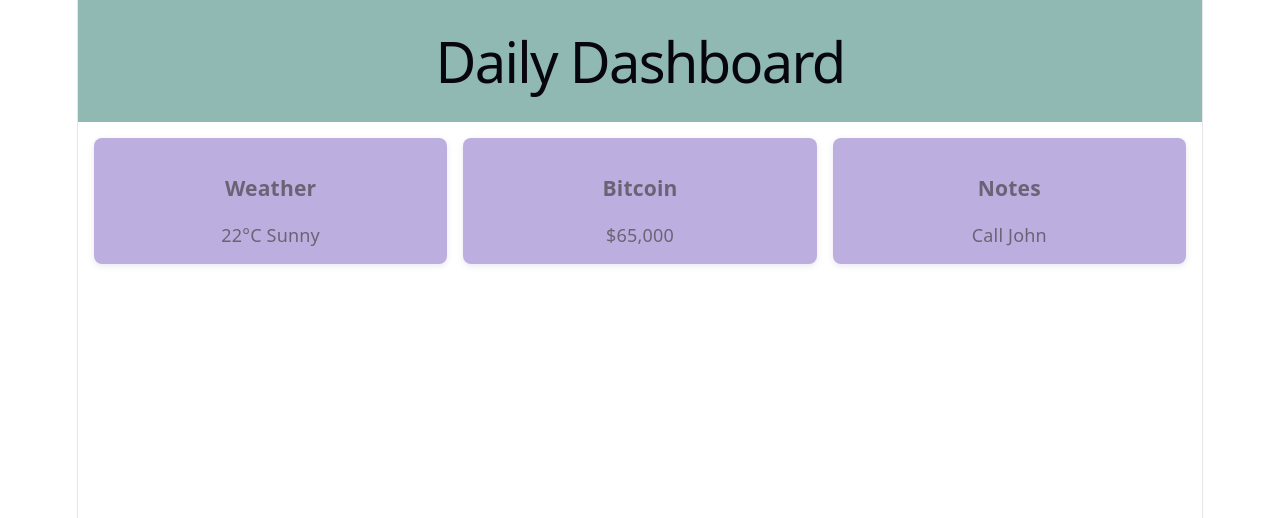
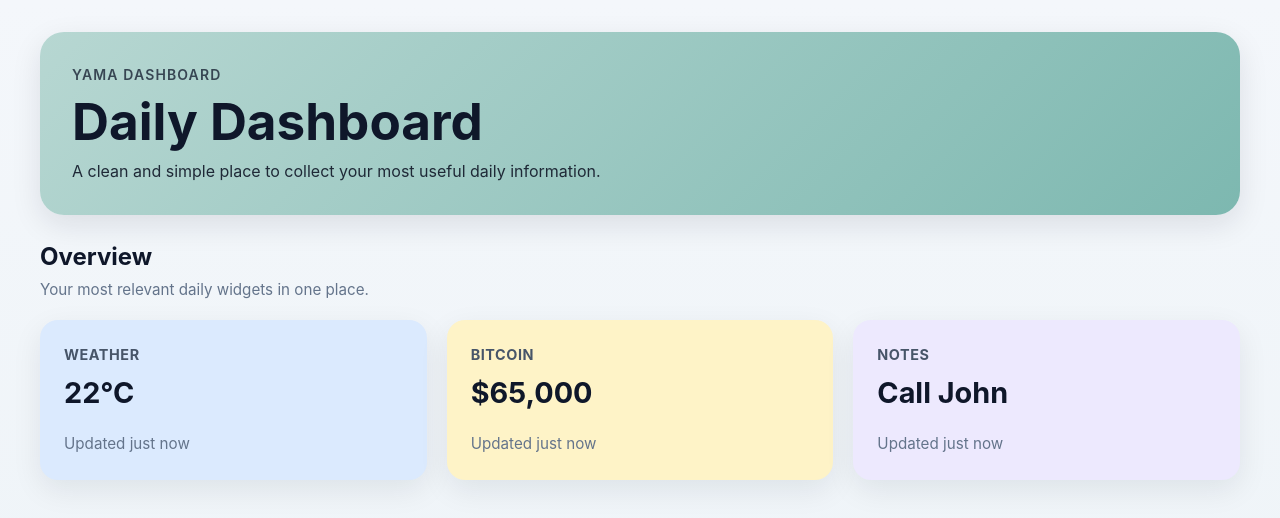
Before and after one commit to richfortune/dashboard-web, a React (Vite) app in the folder src/frontend/dashboard-web/: page / in a window 1280 px wide. Shown: the top 518 px of the page. Built offline with nearby package versions, Linux system fonts and the light colour scheme.

Commit message:
Improve dashboard UI layout

```diff
--- a/src/frontend/dashboard-web/src/components/dashboard/DashboardCard.tsx
+++ b/src/frontend/dashboard-web/src/components/dashboard/DashboardCard.tsx
@@ -1,21 +1,59 @@
 type Props = {
     title: string;
     value: string;
+    backgroundColor?: string;
 };
 
-function DashboardCard({ title, value }: Props) {
+function DashboardCard({ title, value, backgroundColor = "#ffffff" }: Props) {
     return (
-        <div
+        <article
             style={{
-                background: "#bcafe0ff",
-                padding: "16px",
-                borderRadius: "8px",
-                boxShadow: "0 2px 6px rgba(51, 17, 114, 0.1)",
+                background: backgroundColor,
+                padding: "24px",
+                borderRadius: "18px",
+                boxShadow: "0 10px 30px rgba(15, 23, 42, 0.08)",
+                minHeight: "160px",
+                display: "flex",
+                flexDirection: "column",
+                justifyContent: "space-between",
+                transition: "transform 0.2s ease, box-shadow 0.2s ease",
             }}
         >
-            <h3>{title}</h3>
-            <p>{value}</p>
-        </div>
+            <div>
+                <p
+                    style={{
+                        fontSize: "0.9rem",
+                        fontWeight: 700,
+                        color: "#475569",
+                        marginBottom: "10px",
+                        textTransform: "uppercase",
+                        letterSpacing: "0.04em",
+                    }}
+                >
+                    {title}
+                </p>
+
+                <h3
+                    style={{
+                        fontSize: "1.8rem",
+                        lineHeight: 1.2,
+                        color: "#0f172a",
+                    }}
+                >
+                    {value}
+                </h3>
+            </div>
+
+            <p
+                style={{
+                    marginTop: "20px",
+                    fontSize: "0.95rem",
+                    color: "#64748b",
+                }}
+            >
+                Updated just now
+            </p>
+        </article>
     );
 }
 
--- a/src/frontend/dashboard-web/src/components/dashboard/WidgetGrid.tsx
+++ b/src/frontend/dashboard-web/src/components/dashboard/WidgetGrid.tsx
@@ -3,17 +3,55 @@ import { widgets } from "../../data/mockWidgets";
 
 function WidgetGrid() {
     return (
+        <section>
+            <div
+                style={{
+                    display: "flex",
+                    justifyContent: "space-between",
+                    alignItems: "center",
+                    marginBottom: "18px",
+                    gap: "12px",
+                    flexWrap: "wrap",
+                }}
+            >
+                <div>
+                    <h2
+                        style={{
+                            fontSize: "1.5rem",
+                            color: "#0f172a",
+                            marginBottom: "4px",
+                        }}
+                    >
+                        Overview
+                    </h2>
+                    <p
+                        style={{
+                            color: "#64748b",
+                            fontSize: "0.95rem",
+                        }}
+                    >
+                        Your most relevant daily widgets in one place.
+                    </p>
+                </div>
+            </div>
+
             <div
                 style={{
                     display: "grid",
-                gridTemplateColumns: "repeat(auto-fit, minmax(200px, 1fr))",
-                gap: "16px",
+                    gridTemplateColumns: "repeat(auto-fit, minmax(240px, 1fr))",
+                    gap: "20px",
                 }}
             >
-            {widgets.map((w) => (
-                <DashboardCard key={w.id} title={w.title} value={w.value} />
+                {widgets.map((widget) => (
+                    <DashboardCard
+                        key={widget.id}
+                        title={widget.title}
+                        value={widget.value}
+                        backgroundColor={widget.backgroundColor}
+                    />
                 ))}
             </div>
+        </section>
     );
 }
 
--- a/src/frontend/dashboard-web/src/components/layout/AppShell.tsx
+++ b/src/frontend/dashboard-web/src/components/layout/AppShell.tsx
@@ -4,14 +4,65 @@ type Props = {
 
 function AppShell({ children }: Props) {
     return (
-        <div>
-            <header style={{ padding: "16px", background: "#8fb9b2ff", color: "#2e4464ff" }}>
-                <h1>Daily Dashboard</h1>
-            </header>
+        <div
+            style={{
+                minHeight: "100vh",
+                padding: "32px 16px",
+            }}
+        >
+            <div
+                style={{
+                    maxWidth: "1200px",
+                    margin: "0 auto",
+                }}
+            >
+                <header
+                    style={{
+                        background: "linear-gradient(135deg, #b7d7d2 0%, #7db8b0 100%)",
+                        color: "#0f172a",
+                        borderRadius: "24px",
+                        padding: "32px",
+                        boxShadow: "0 10px 30px rgba(15, 23, 42, 0.10)",
+                        marginBottom: "24px",
+                    }}
+                >
+                    <p
+                        style={{
+                            fontSize: "14px",
+                            fontWeight: 600,
+                            letterSpacing: "0.08em",
+                            textTransform: "uppercase",
+                            opacity: 0.75,
+                            marginBottom: "8px",
+                        }}
+                    >
+                        Yama Dashboard
+                    </p>
 
-            <main style={{ padding: "16px" }}>
-                {children}
-            </main>
+                    <h1
+                        style={{
+                            fontSize: "clamp(2rem, 4vw, 4rem)",
+                            lineHeight: 1.1,
+                            marginBottom: "10px",
+                        }}
+                    >
+                        Daily Dashboard
+                    </h1>
+
+                    <p
+                        style={{
+                            fontSize: "1rem",
+                            color: "#1f2937",
+                            maxWidth: "700px",
+                        }}
+                    >
+                        A clean and simple place to collect your most useful daily
+                        information.
+                    </p>
+                </header>
+
+                <main>{children}</main>
+            </div>
         </div>
     );
 }
--- a/src/frontend/dashboard-web/src/data/mockWidgets.ts
+++ b/src/frontend/dashboard-web/src/data/mockWidgets.ts
@@ -2,16 +2,19 @@ export const widgets = [
     {
         id: 1,
         title: "Weather",
-        value: "22°C Sunny",
+        value: "22°C",
+        backgroundColor: "#dbeafe",
     },
     {
         id: 2,
         title: "Bitcoin",
         value: "$65,000",
+        backgroundColor: "#fef3c7",
     },
     {
         id: 3,
         title: "Notes",
         value: "Call John",
+        backgroundColor: "#ede9fe",
     },
 ];
--- a/src/frontend/dashboard-web/src/index.css
+++ b/src/frontend/dashboard-web/src/index.css
@@ -1,111 +1,49 @@
 :root {
-  --text: #6b6375;
-  --text-h: #08060d;
-  --bg: #fff;
-  --border: #e5e4e7;
-  --code-bg: #f4f3ec;
-  --accent: #aa3bff;
-  --accent-bg: rgba(170, 59, 255, 0.1);
-  --accent-border: rgba(170, 59, 255, 0.5);
-  --social-bg: rgba(244, 243, 236, 0.5);
-  --shadow:
-    rgba(0, 0, 0, 0.1) 0 10px 15px -3px, rgba(0, 0, 0, 0.05) 0 4px 6px -2px;
+  font-family: Inter, Arial, sans-serif;
+  line-height: 1.5;
+  font-weight: 400;
 
-  --sans: system-ui, 'Segoe UI', Roboto, sans-serif;
-  --heading: system-ui, 'Segoe UI', Roboto, sans-serif;
-  --mono: ui-monospace, Consolas, monospace;
+  color: #1f2937;
+  background-color: #f4f7fb;
 
-  font: 18px/145% var(--sans);
-  letter-spacing: 0.18px;
-  color-scheme: light dark;
-  color: var(--text);
-  background: var(--bg);
   font-synthesis: none;
   text-rendering: optimizeLegibility;
   -webkit-font-smoothing: antialiased;
   -moz-osx-font-smoothing: grayscale;
 
-  @media (max-width: 1024px) {
-    font-size: 16px;
-  }
+  --bg: #f4f7fb;
+  --surface: #ffffff;
+  --surface-soft: #eef4f2;
+  --primary: #7db8b0;
+  --primary-dark: #4f8f86;
+  --text: #1f2937;
+  --text-soft: #6b7280;
+  --card-weather: #dbeafe;
+  --card-bitcoin: #fef3c7;
+  --card-notes: #ede9fe;
+  --shadow: 0 10px 30px rgba(15, 23, 42, 0.08);
+  --radius: 18px;
 }
 
-@media (prefers-color-scheme: dark) {
-  :root {
-    --text: #9ca3af;
-    --text-h: #f3f4f6;
-    --bg: #16171d;
-    --border: #2e303a;
-    --code-bg: #1f2028;
-    --accent: #c084fc;
-    --accent-bg: rgba(192, 132, 252, 0.15);
-    --accent-border: rgba(192, 132, 252, 0.5);
-    --social-bg: rgba(47, 48, 58, 0.5);
-    --shadow:
-      rgba(0, 0, 0, 0.4) 0 10px 15px -3px, rgba(0, 0, 0, 0.25) 0 4px 6px -2px;
-  }
-
-  #social .button-icon {
-    filter: invert(1) brightness(2);
-  }
-}
-
-#root {
-  width: 1126px;
-  max-width: 100%;
-  margin: 0 auto;
-  text-align: center;
-  border-inline: 1px solid var(--border);
-  min-height: 100svh;
-  display: flex;
-  flex-direction: column;
+* {
   box-sizing: border-box;
 }
 
+html,
+body,
+#root {
+  margin: 0;
+  min-height: 100%;
+}
+
 body {
-  margin: 0;
+  background: linear-gradient(180deg, #f4f7fb 0%, #edf3f7 100%);
+  color: var(--text);
 }
 
 h1,
-h2 {
-  font-family: var(--heading);
-  font-weight: 500;
-  color: var(--text-h);
-}
-
-h1 {
-  font-size: 56px;
-  letter-spacing: -1.68px;
-  margin: 32px 0;
-  @media (max-width: 1024px) {
-    font-size: 36px;
-    margin: 20px 0;
-  }
-}
-h2 {
-  font-size: 24px;
-  line-height: 118%;
-  letter-spacing: -0.24px;
-  margin: 0 0 8px;
-  @media (max-width: 1024px) {
-    font-size: 20px;
-  }
-}
+h2,
+h3,
 p {
   margin: 0;
 }
-
-code,
-.counter {
-  font-family: var(--mono);
-  display: inline-flex;
-  border-radius: 4px;
-  color: var(--text-h);
-}
-
-code {
-  font-size: 15px;
-  line-height: 135%;
-  padding: 4px 8px;
-  background: var(--code-bg);
-}
```
Lines whose indentation alone changed are shown as unchanged.
